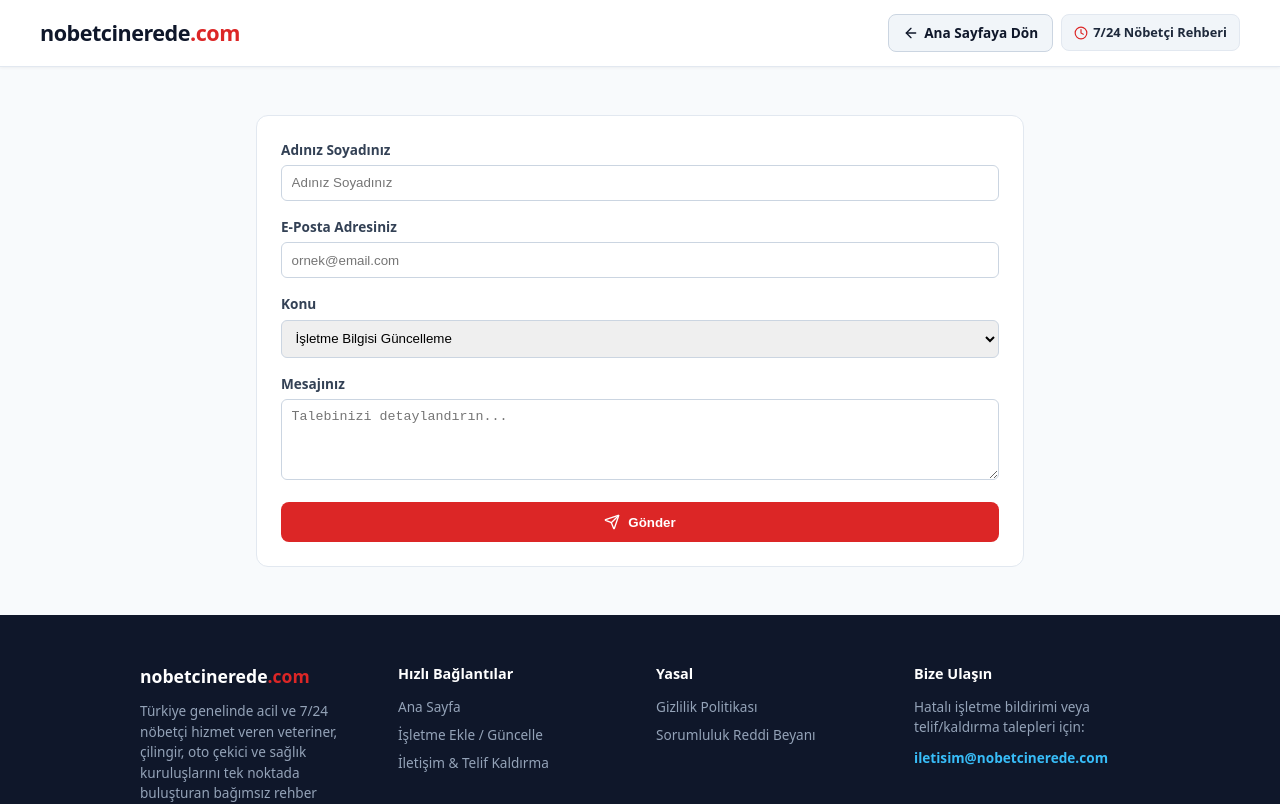
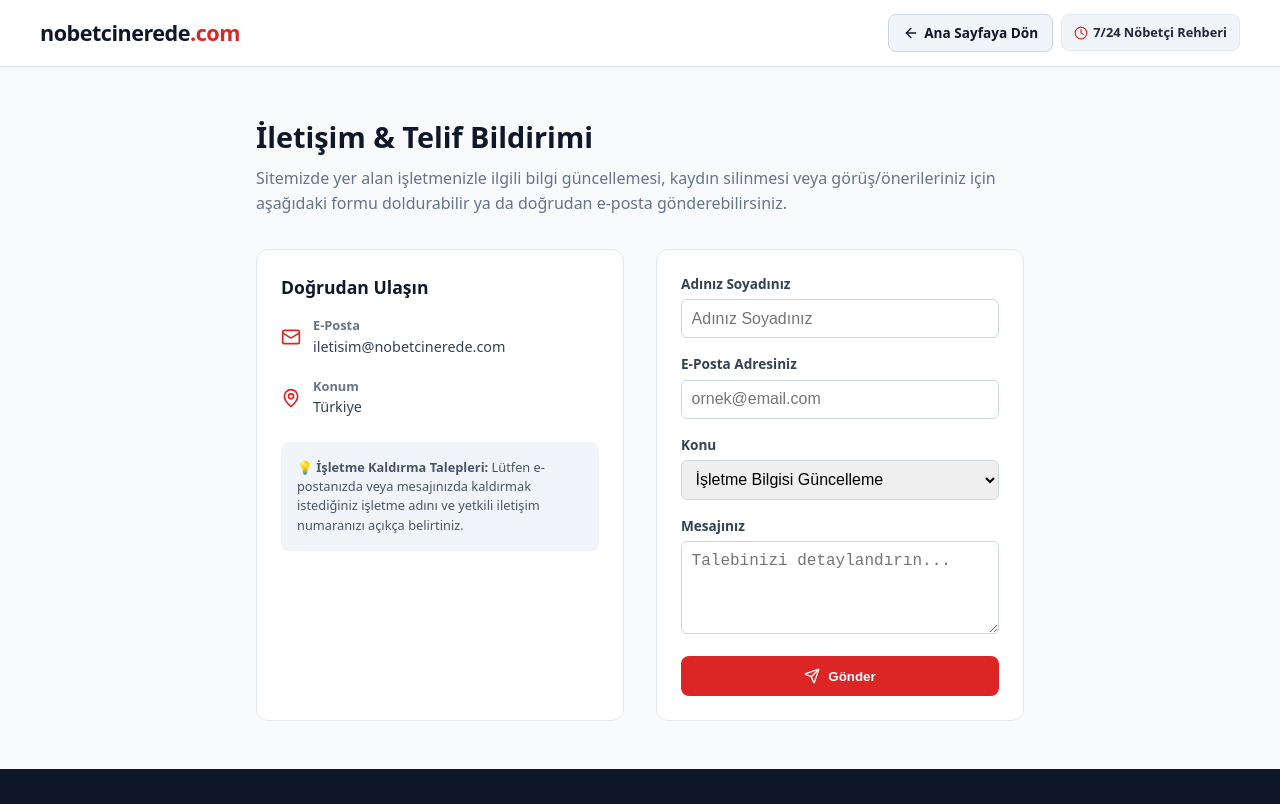
Before and after one commit to beytullahblut/nobetcinerede, a Next.js app: page /iletisim in a window 1280 px wide. Shown: the top 804 px of the page. Built offline with nearby package versions, Linux system fonts and the light colour scheme.

Commit message:
İletişim formu ve Resend e-posta entegrasyonu eklendi v2

```diff
--- a/src/app/iletisim/page.tsx
+++ b/src/app/iletisim/page.tsx
@@ -40,9 +40,42 @@ export default function IletisimPage() {
 
   return (
     <main style={{ maxWidth: "800px", margin: "0 auto", padding: "3rem 1rem" }}>
-      {/* ... Üst kısımlar aynı ... */}
+      <h1 style={{ fontSize: "1.8rem", fontWeight: 800, color: "#0f172a", marginBottom: "0.5rem" }}>
+        İletişim & Telif Bildirimi
+      </h1>
+      <p style={{ color: "#64748b", marginBottom: "2rem", lineHeight: "1.6" }}>
+        Sitemizde yer alan işletmenizle ilgili bilgi güncellemesi, kaydın silinmesi veya görüş/önerileriniz için aşağıdaki formu doldurabilir ya da doğrudan e-posta gönderebilirsiniz.
+      </p>
 
-      {/* Form Kısmı */}
+      <div style={{ display: "grid", gridTemplateColumns: "repeat(auto-fit, minmax(280px, 1fr))", gap: "2rem" }}>
+        {/* Sol: İletişim Bilgileri */}
+        <div style={{ backgroundColor: "#ffffff", padding: "1.5rem", borderRadius: "12px", border: "1px solid #e2e8f0" }}>
+          <h2 style={{ fontSize: "1.1rem", fontWeight: 700, color: "#0f172a", marginBottom: "1rem" }}>
+            Doğrudan Ulaşın
+          </h2>
+          <div style={{ display: "flex", flexDirection: "column", gap: "1.25rem", fontSize: "0.9rem" }}>
+            <div style={{ display: "flex", alignItems: "center", gap: "0.75rem", color: "#334155" }}>
+              <Mail color="#dc2626" size={20} />
+              <div>
+                <strong style={{ display: "block", fontSize: "0.8rem", color: "#64748b" }}>E-Posta</strong>
+                iletisim@nobetcinerede.com
+              </div>
+            </div>
+            <div style={{ display: "flex", alignItems: "center", gap: "0.75rem", color: "#334155" }}>
+              <MapPin color="#dc2626" size={20} />
+              <div>
+                <strong style={{ display: "block", fontSize: "0.8rem", color: "#64748b" }}>Konum</strong>
+                Türkiye
+              </div>
+            </div>
+          </div>
+
+          <div style={{ marginTop: "1.5rem", padding: "1rem", backgroundColor: "#f1f5f9", borderRadius: "8px", fontSize: "0.8rem", color: "#475569" }}>
+            💡 <strong>İşletme Kaldırma Talepleri:</strong> Lütfen e-postanızda veya mesajınızda kaldırmak istediğiniz işletme adını ve yetkili iletişim numaranızı açıkça belirtiniz.
+          </div>
+        </div>
+
+        {/* Sağ: İletişim Formu (API Entegreli ve State Kontrollü) */}
         <div style={{ backgroundColor: "#ffffff", padding: "1.5rem", borderRadius: "12px", border: "1px solid #e2e8f0" }}>
           {submitted ? (
             <div style={{ textAlign: "center", padding: "2rem 1rem", color: "#16a34a" }}>
@@ -60,6 +93,7 @@ export default function IletisimPage() {
                   placeholder="Adınız Soyadınız"
                   value={formData.name}
                   onChange={(e) => setFormData({...formData, name: e.target.value})}
+                  className="search-input"
                   style={{ width: "100%", padding: "0.6rem", border: "1px solid #cbd5e1", borderRadius: "6px" }}
                 />
               </div>
@@ -71,6 +105,7 @@ export default function IletisimPage() {
                   placeholder="ornek@email.com"
                   value={formData.email}
                   onChange={(e) => setFormData({...formData, email: e.target.value})}
+                  className="search-input"
                   style={{ width: "100%", padding: "0.6rem", border: "1px solid #cbd5e1", borderRadius: "6px" }}
                 />
               </div>
@@ -79,6 +114,7 @@ export default function IletisimPage() {
                 <select
                   value={formData.subject}
                   onChange={(e) => setFormData({...formData, subject: e.target.value})}
+                  className="search-input"
                   style={{ width: "100%", padding: "0.6rem", border: "1px solid #cbd5e1", borderRadius: "6px" }}
                 >
                   <option value="güncelleme">İşletme Bilgisi Güncelleme</option>
@@ -95,6 +131,7 @@ export default function IletisimPage() {
                   placeholder="Talebinizi detaylandırın..."
                   value={formData.message}
                   onChange={(e) => setFormData({...formData, message: e.target.value})}
+                  className="search-input"
                   style={{ width: "100%", padding: "0.6rem", border: "1px solid #cbd5e1", borderRadius: "6px" }}
                 ></textarea>
               </div>
@@ -109,6 +146,7 @@ export default function IletisimPage() {
             </form>
           )}
         </div>
+      </div>
     </main>
   );
 }
```
Lines whose indentation alone changed are shown as unchanged.
